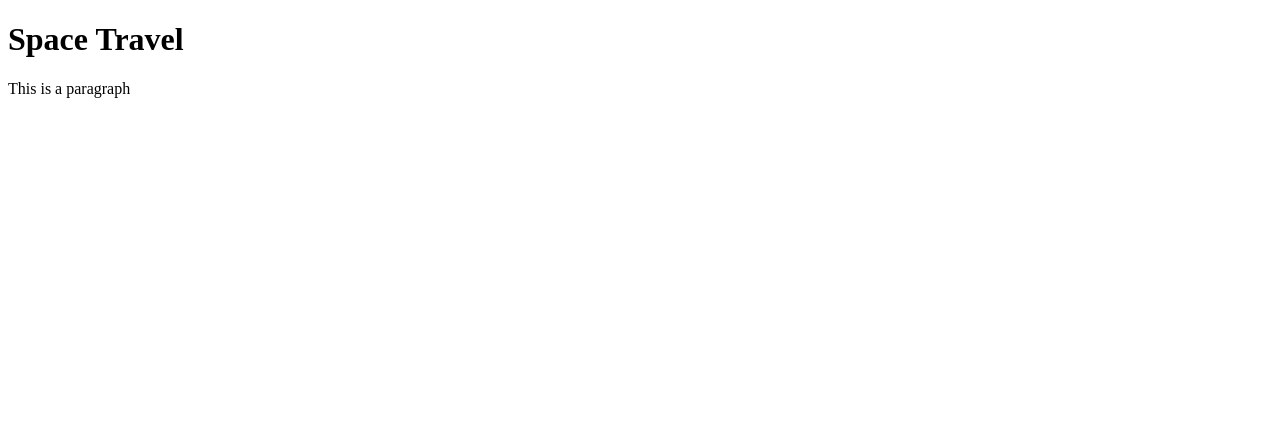
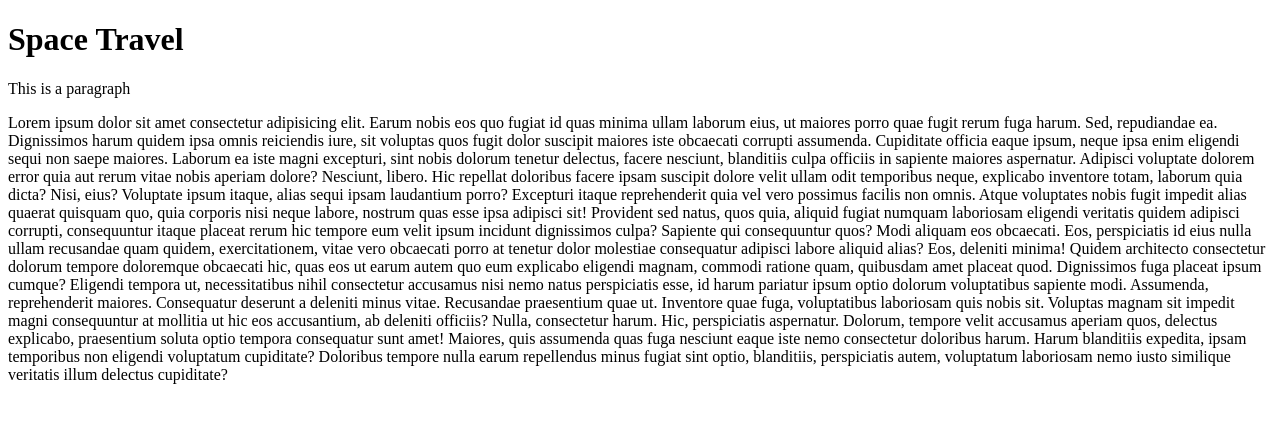
Before and after one commit to pbores001/space-travel-website, a plain HTML site: page index.html in a window 1280 px wide. Drawn offline with Linux system fonts and the light colour scheme.

Commit message:
progress on css

```diff
--- a/index.html
+++ b/index.html
@@ -9,5 +9,17 @@
 <body>
     <h1>Space Travel</h1>
     <p>This is a paragraph</p>
+    <p>Lorem ipsum dolor sit amet consectetur adipisicing elit. Earum nobis eos quo fugiat id quas minima ullam laborum eius, ut maiores porro quae fugit rerum fuga harum. Sed, repudiandae ea.
+    Dignissimos harum quidem ipsa omnis reiciendis iure, sit voluptas quos fugit dolor suscipit maiores iste obcaecati corrupti assumenda. Cupiditate officia eaque ipsum, neque ipsa enim eligendi sequi non saepe maiores.
+    Laborum ea iste magni excepturi, sint nobis dolorum tenetur delectus, facere nesciunt, blanditiis culpa officiis in sapiente maiores aspernatur. Adipisci voluptate dolorem error quia aut rerum vitae nobis aperiam dolore?
+    Nesciunt, libero. Hic repellat doloribus facere ipsam suscipit dolore velit ullam odit temporibus neque, explicabo inventore totam, laborum quia dicta? Nisi, eius? Voluptate ipsum itaque, alias sequi ipsam laudantium porro?
+    Excepturi itaque reprehenderit quia vel vero possimus facilis non omnis. Atque voluptates nobis fugit impedit alias quaerat quisquam quo, quia corporis nisi neque labore, nostrum quas esse ipsa adipisci sit!
+    Provident sed natus, quos quia, aliquid fugiat numquam laboriosam eligendi veritatis quidem adipisci corrupti, consequuntur itaque placeat rerum hic tempore eum velit ipsum incidunt dignissimos culpa? Sapiente qui consequuntur quos?
+    Modi aliquam eos obcaecati. Eos, perspiciatis id eius nulla ullam recusandae quam quidem, exercitationem, vitae vero obcaecati porro at tenetur dolor molestiae consequatur adipisci labore aliquid alias? Eos, deleniti minima!
+    Quidem architecto consectetur dolorum tempore doloremque obcaecati hic, quas eos ut earum autem quo eum explicabo eligendi magnam, commodi ratione quam, quibusdam amet placeat quod. Dignissimos fuga placeat ipsum cumque?
+    Eligendi tempora ut, necessitatibus nihil consectetur accusamus nisi nemo natus perspiciatis esse, id harum pariatur ipsum optio dolorum voluptatibus sapiente modi. Assumenda, reprehenderit maiores. Consequatur deserunt a deleniti minus vitae.
+    Recusandae praesentium quae ut. Inventore quae fuga, voluptatibus laboriosam quis nobis sit. Voluptas magnam sit impedit magni consequuntur at mollitia ut hic eos accusantium, ab deleniti officiis? Nulla, consectetur harum.
+    Hic, perspiciatis aspernatur. Dolorum, tempore velit accusamus aperiam quos, delectus explicabo, praesentium soluta optio tempora consequatur sunt amet! Maiores, quis assumenda quas fuga nesciunt eaque iste nemo consectetur doloribus harum.
+    Harum blanditiis expedita, ipsam temporibus non eligendi voluptatum cupiditate? Doloribus tempore nulla earum repellendus minus fugiat sint optio, blanditiis, perspiciatis autem, voluptatum laboriosam nemo iusto similique veritatis illum delectus cupiditate?</p>
 </body>
 </html>
```
